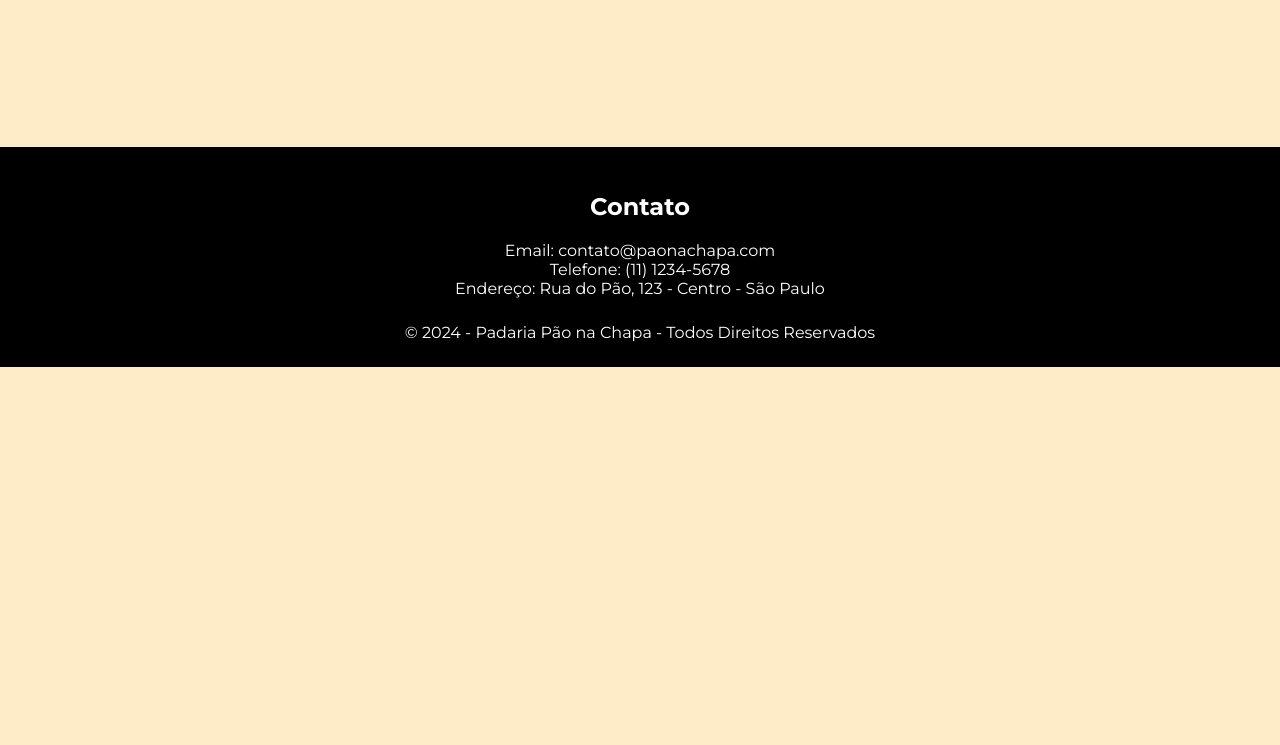
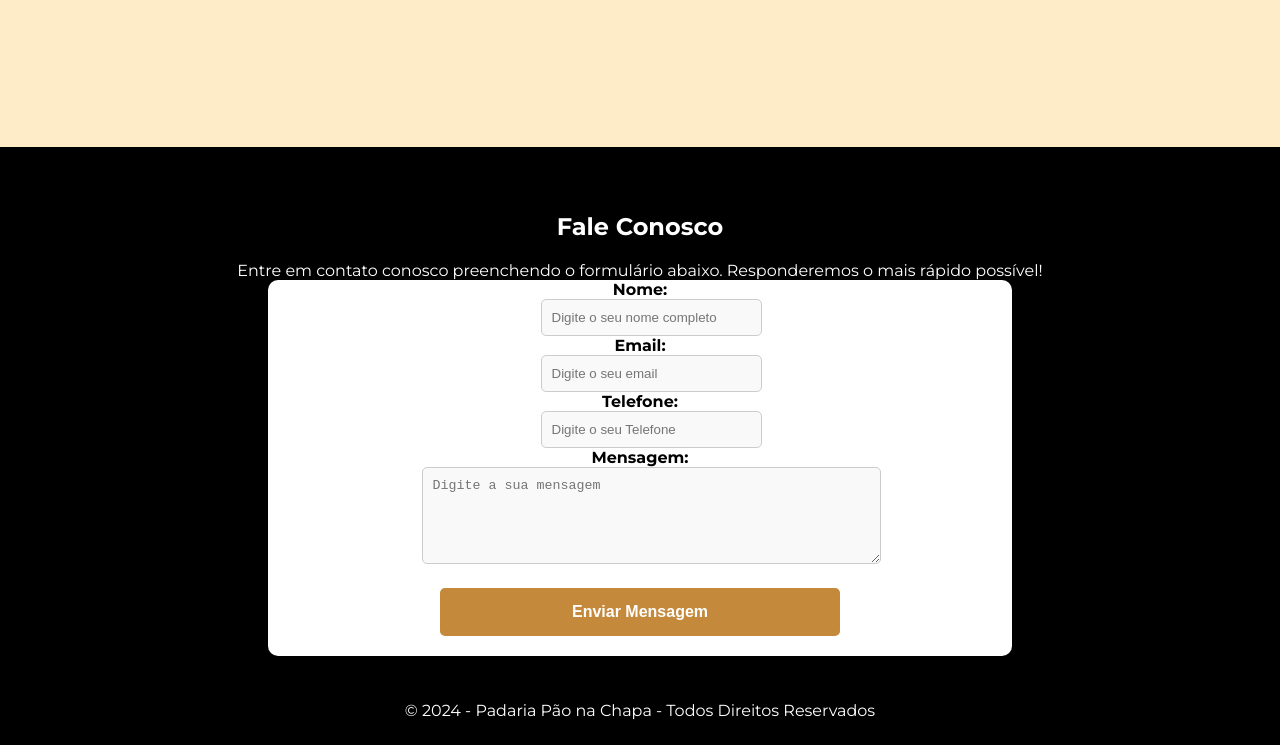
Before and after one commit to kaua-aquino/site-padaria, a plain HTML site: page index.html in a window 1280 px wide. Shown: the part 1195-1940 px from the top of the page. Before the commit the page ends 1562 px from the top, so only its background shows below. Drawn offline with Linux system fonts and the light colour scheme.

Commit message:
Atualização FINAL JS

```diff
--- a/index.html
+++ b/index.html
@@ -104,16 +104,78 @@
 
     <footer>
         <section id="contato">
-            <h2>Contato</h2>
-            <p>Email: contato@paonachapa.com</p>
-            <p>Telefone: (11) 1234-5678</p>
-            <p>Endereço: Rua do Pão, 123 - Centro - São Paulo</p>
+            <h2>Fale Conosco</h2>
+            <p>Entre em contato conosco preenchendo o
+                formulário abaixo. Responderemos o mais rápido
+                possível!
+            </p>
+            <form id="form-contato">
+                <div class="grupo">
+                    <p>Nome:</p>
+                    <input
+                    id="nome"
+                    type="text"
+                    placeholder="Digite o seu nome completo"
+                    required
+                    />
+                </div>
+
+                <div class="grupo">
+                    <p>Email:</p>
+                    <input
+                    id="email"
+                    type="email"
+                    placeholder="Digite o seu email"
+                    required
+                    />
+                </div>
+
+                <div class="grupo">
+                    <p>Telefone:</p>
+                    <input
+                    id="telefone"
+                    type="tel"
+                    placeholder="Digite o seu Telefone"
+                    required
+                    />
+                </div>
+
+                <div class="grupo">
+                    <p>Mensagem:</p>
+                    <textarea
+                    id="mensagem"
+                    placeholder="Digite a sua mensagem"
+                    rows="5"
+                    cols="50"
+                    required></textarea>
+                </div>
+
+                <button type="submit">Enviar Mensagem</button>
+            </form>
         </section>
         <p class="direitos-autorais">&copy; 2024 - Padaria Pão na Chapa -
             Todos Direitos Reservados</p>
     </footer>
 
+<script>
+    const form = document.getElementById("form-contato");
 
+    form.addEventListener('submit', function (event){
+        event.preventDefault();
+
+        const nome = document.getElementById('nome').value;
+        const email = document.getElementById('email').value;
+        const telefone = document.getElementById('telefone').value;
+        const mensagem = document.getElementById('mensagem').value;
+
+        alert("Dados do contato: \n" +
+            "Nome: " + nome + "\n"+
+            "Email: " + email + "\n"+
+            "Telefone: " + telefone + "\n" +
+            "Mensagem: " + mensagem
+        );
+    })
+</script>
 </body>
 
 </html>
--- a/style.css
+++ b/style.css
@@ -95,6 +95,63 @@
     padding-bottom: 25px;
 }
 
+#form-contato{
+    width: 60%;
+    background-color: #fff;
+    border-radius: 10px;
+    display: flex;
+    flex-direction: column;
+    align-items: center;
+}
+
+.grupo{
+    font-weight: bold;
+    color: black;
+}
+
+.grupo input,
+.grupo textarea{
+  width: 100%;
+  padding: 10px;
+  border: 1px solid #ccc;
+  border-radius: 5px;
+  background-color: #f9f9f9;
+}
+
+.grupo input:focus,
+.grupo textarea:focus{
+    border-color: rgb(197, 137, 59);
+    outline: none;
+}
+
+#contato{
+    display: flex;
+    flex-direction: column;
+    align-items: center;
+    text-align: center;
+    color: white;
+    padding: 20px;
+}
+
+#contato button{
+    width: 100%;
+    max-width: 400px;
+    padding: 15px;
+    font-size: 16px;
+    font-weight: bold;
+    background-color: rgb(197, 137, 59);
+    color: white;
+    border: none;
+    border-radius: 5px;
+    cursor: pointer;
+    margin-top: 20px;
+    margin-bottom: 20px;
+}
+
+#contato button:hover{
+    background-color: rgb(168,116,50);
+}
+
 @media (max-width: 875px) {
     #introducao {
         flex-direction: column;
```
